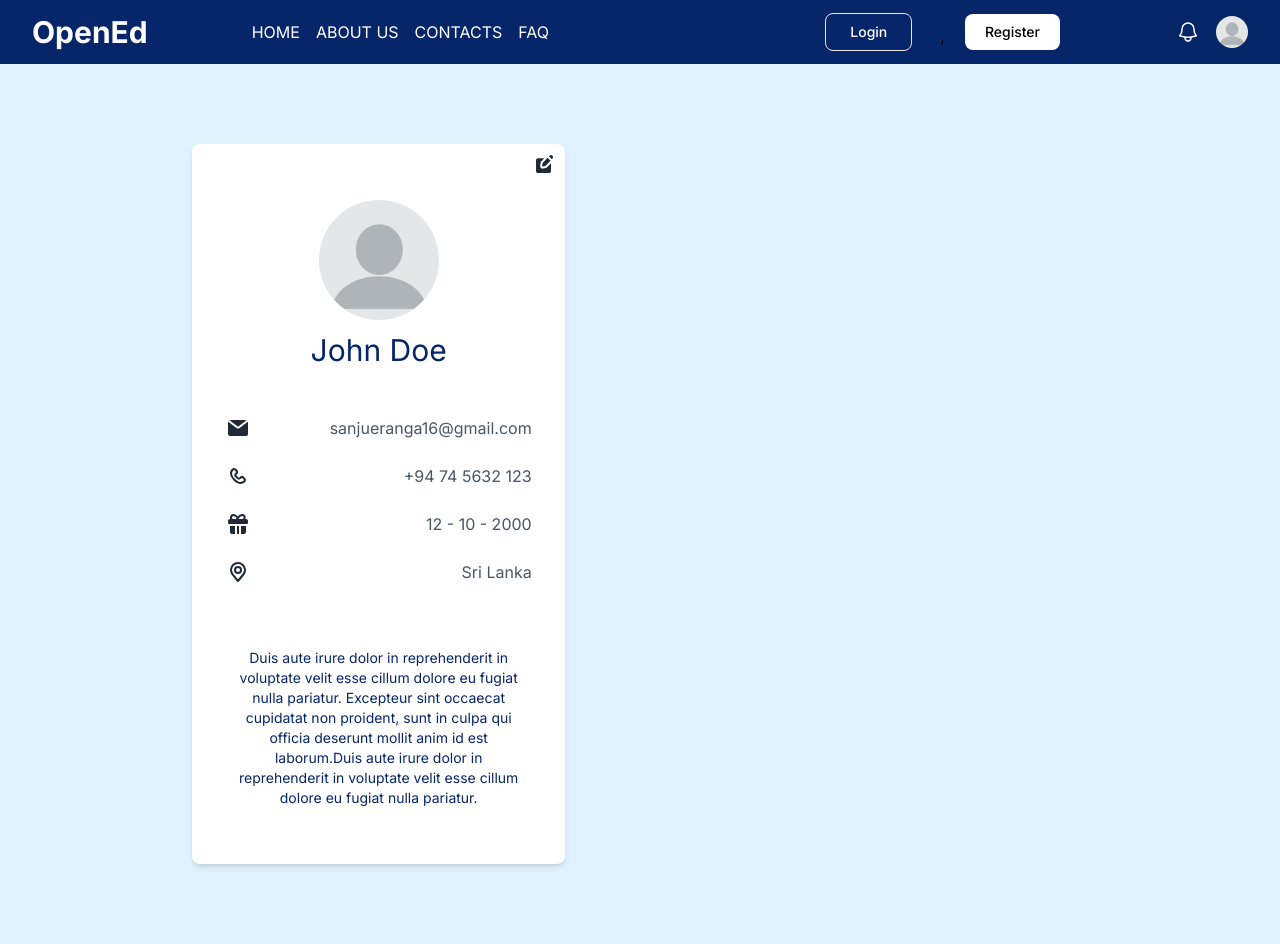
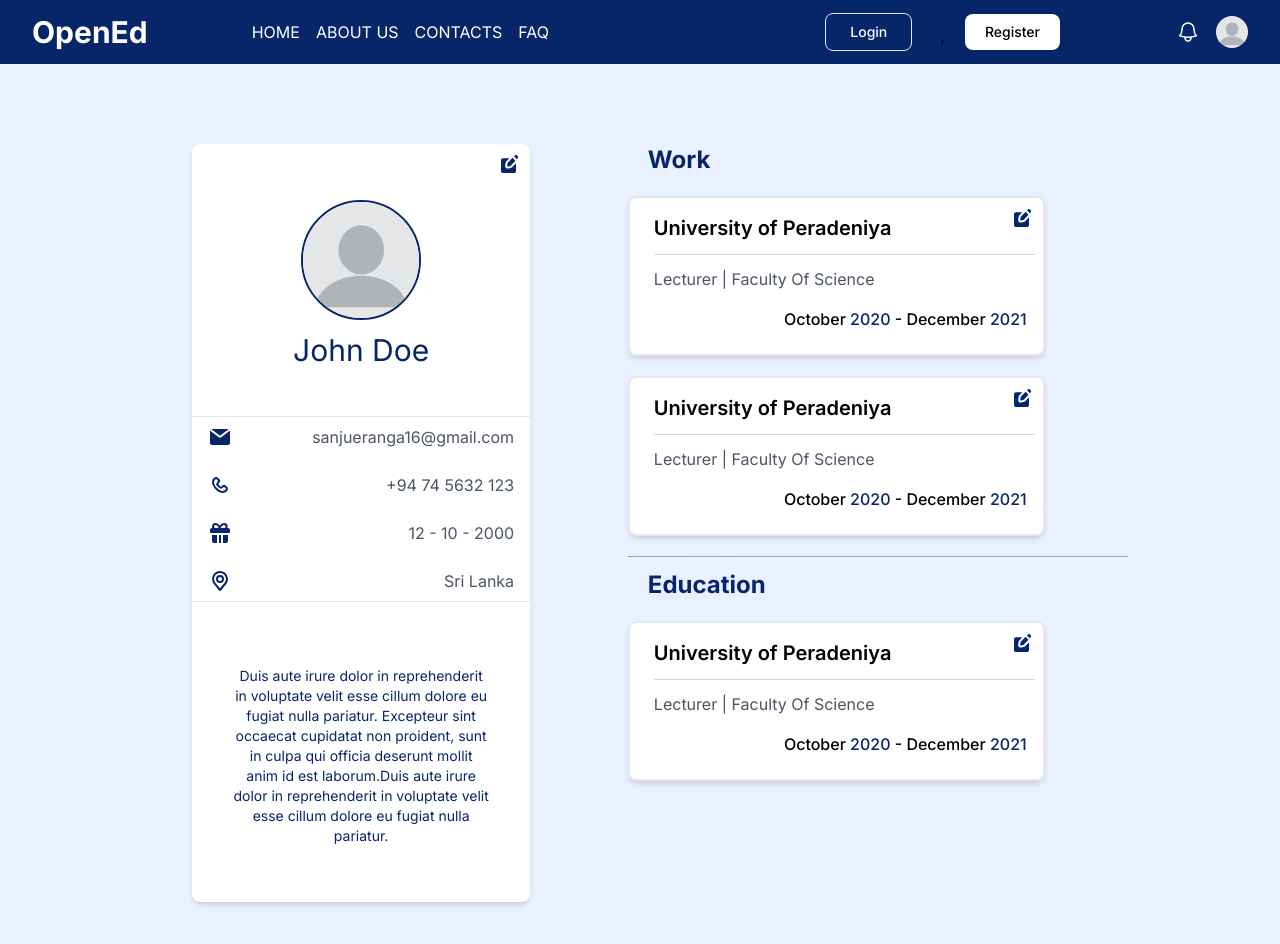
Before and after one commit to Xanvia/MOOC-IT-Center-UOP, a Next.js app in the folder frontend/: page /profile in a window 1280 px wide. Shown: the top 944 px of the page. Built offline with nearby package versions, Linux system fonts and the light colour scheme; no server answers.

Commit message:
feat: profile done

```diff
--- a/frontend/src/app/(public)/profile/layout.tsx
+++ b/frontend/src/app/(public)/profile/layout.tsx
@@ -18,7 +18,7 @@ export default function RootLayout({
 }>) {
   return (
     <html lang="en">
-      <body className={clsx(inter.className, "bg-sky-100")}>
+      <body className={clsx(inter.className, "bg-primary_light")}>
         <Toaster richColors closeButton position="top-right" />
         <Navbar />
         {children}
--- a/frontend/src/app/(public)/profile/page.tsx
+++ b/frontend/src/app/(public)/profile/page.tsx
@@ -9,8 +9,18 @@ export default function page() {
     <>
       <div className="flex flex-row w-full py-20">
         <Profile />
+        <div className="relative w-full h-11/12  md:rounded-r-lg md:basis-1/2 pl-12 pr-10 mr-28">
+          <div className="border-b border-gray-400">
+            <h1 className="ps-5  text-2xl text-primary font-bold ">Work</h1>
+            <XpCard />
+            <XpCard />
+          </div>
 
-        <div className=""></div>
+          <div className="border-gray-400 py-3">
+            <h1 className="ps-5  text-2xl text-primary font-bold">Education</h1>
+            <XpCard />
+          </div>
+        </div>
       </div>
     </>
   );
--- a/frontend/src/components/Buttons/EditButton.tsx
+++ b/frontend/src/components/Buttons/EditButton.tsx
@@ -14,7 +14,7 @@ export default function EditButton({ onClick }: EditButtonProps) {
       onClick={onClick}
     >
       <svg
-        className="w-6 h-6 text-gray-800"
+        className="w-6 h-6 text-primary"
         aria-hidden="true"
         xmlns="http://www.w3.org/2000/svg"
         width="24"
--- a/frontend/src/components/Profile/Profile.tsx
+++ b/frontend/src/components/Profile/Profile.tsx
@@ -15,7 +15,7 @@ export default function Profile() {
           alt="Profile Image"
           width={120}
           height={120}
-          className="rounded-full"
+          className="rounded-full border-primary border-2"
         />
         <h1 className="text text-primary text-3xl pt-3">John Doe</h1>
         <ProfileInfo />
--- a/frontend/src/components/Profile/ProfileInfo.tsx
+++ b/frontend/src/components/Profile/ProfileInfo.tsx
@@ -2,12 +2,12 @@ import React from "react";
 
 const ProfileInfo: React.FC = ({}) => {
   return (
-    <div className="Box bg-white mt-12 h-full w-full">
-      <div className="flex">
+    <div className="Box bg-white mt-12 h-full w-full ">
+      <div className="flex border-y border-gray-200 py-2">
         <ul className="space-y-6 text-right text-gray-600 mx-auto">
           <li className="flex items-center justify-between space-x-20 rtl:space-x-reverse">
             <svg
-              className="w-6 h-6 text-gray-800"
+              className="w-6 h-6 text-primary"
               aria-hidden="true"
               xmlns="http://www.w3.org/2000/svg"
               width="24"
@@ -22,7 +22,7 @@ const ProfileInfo: React.FC = ({}) => {
           </li>
           <li className="flex items-center justify-between space-x-20 rtl:space-x-reverse">
             <svg
-              className="w-6 h-6 text-gray-800"
+              className="w-6 h-6 text-primary"
               aria-hidden="true"
               xmlns="http://www.w3.org/2000/svg"
               width="24"
@@ -43,7 +43,7 @@ const ProfileInfo: React.FC = ({}) => {
           </li>
           <li className="flex items-center justify-between space-x-20 rtl:space-x-reverse">
             <svg
-              className="w-6 h-6 text-gray-800"
+              className="w-6 h-6 text-primary"
               aria-hidden="true"
               xmlns="http://www.w3.org/2000/svg"
               width="24"
@@ -58,7 +58,7 @@ const ProfileInfo: React.FC = ({}) => {
           </li>
           <li className="flex items-center justify-between space-x-20 rtl:space-x-reverse">
             <svg
-              className="w-6 h-6 text-gray-800"
+              className="w-6 h-6 text-primary"
               aria-hidden="true"
               xmlns="http://www.w3.org/2000/svg"
               width="24"
--- a/frontend/src/components/XpCard/XpCard.tsx
+++ b/frontend/src/components/XpCard/XpCard.tsx
@@ -1,24 +1,24 @@
+"use client";
 import React from "react";
+import EditButton from "../Buttons/EditButton";
 
 const XpCard: React.FC = ({}) => {
   return (
-    <div>
-        <div className="Box bg-white md:rounded-lg md:shadow-md border-2 py-3 h-36 w-full">
-          <div className="bg-slate-500 ml-auto mr-3 h-4 w-4 rounded-full ">
-          </div>
-          <div className="text text-2xl  ml-4">
-            <h1> University of Peradeniya</h1>
-          </div>
-          <div className="text  ml-5">
-            <h1> Lecturer</h1>
-          </div>
-          <div className="text mt-5 ml-5">
-            <h1> 2020-10 to 2021-12</h1>
-          </div>
+    <div className="relative flex Box bg-white md:rounded-lg shadow-md border-2 py-3 px-2 h-40 w-5/6 my-5">
+      <EditButton onClick={() => {}} />
+
+      <div className="flex flex-col ml-4 w-full">
+        <div className="text text-xl font-semibold border-b border-gray-300 pb-3 pt-1">
+          <h1> University of Peradeniya</h1>
         </div>
-        <br />
+        <div className="text text-gray-600 mt-3">
+          <h1> Lecturer | Faculty Of Science </h1>
+        </div>
+        <div className="text mt-4 text-right font-medium mr-2">
+          <h1> October <span className="text-primary">2020</span> - December <span className="text-primary">2021</span></h1>
+        </div>
+      </div>
     </div>
-
   );
 };
 
--- a/frontend/tailwind.config.ts
+++ b/frontend/tailwind.config.ts
@@ -16,6 +16,7 @@ const config: Config = {
       colors: {
         primary: "#072569",
         primary_test: "#052F8E",
+        primary_light: "#E9F0FF",
         button_yellow: "#FCD980",
         secondary: "#2563EB",
         text: "#333",
```
